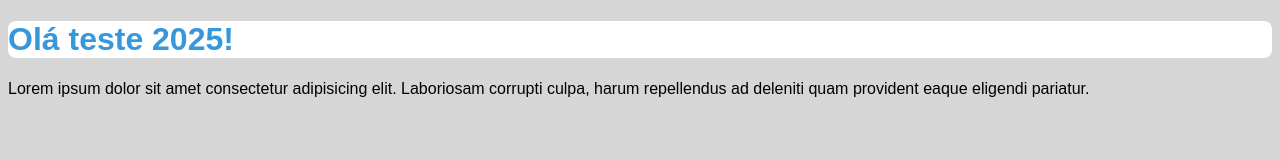
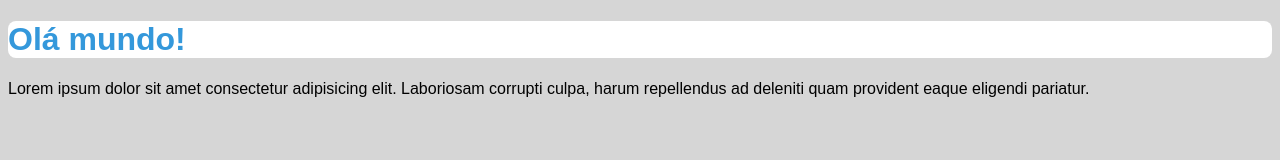
Before and after one commit to RamonOrtisz/chronos-pomodoro, a React (Vite) app: page / in a window 1280 px wide. Shown: the top 160 px of the page. Built offline with nearby package versions, Linux system fonts and the light colour scheme.

Commit message:
create heading jsx

```diff
--- a/src/App.tsx
+++ b/src/App.tsx
@@ -4,11 +4,12 @@
 import './styles/theme.css';
 
 export function App() {
-  console.log('ola');
-
   return (
     <>
-      <Heading />
+      <Heading attr={123} attr2='String'>
+        Olá mundo!
+      </Heading>
+
       <p>
         Lorem ipsum dolor sit amet consectetur adipisicing elit. Laboriosam
         corrupti culpa, harum repellendus ad deleniti quam provident eaque
--- a/src/components/Heading.tsx
+++ b/src/components/Heading.tsx
@@ -1,5 +1,6 @@
 import styles from './Heading.module.css';
 
-export function Heading() {
-  return <h1 className={styles.heading}>Olá teste 2025!</h1>;
+export function Heading(props) {
+  console.log(props);
+  return <h1 className={styles.heading}>{props.children}</h1>;
 }
```
